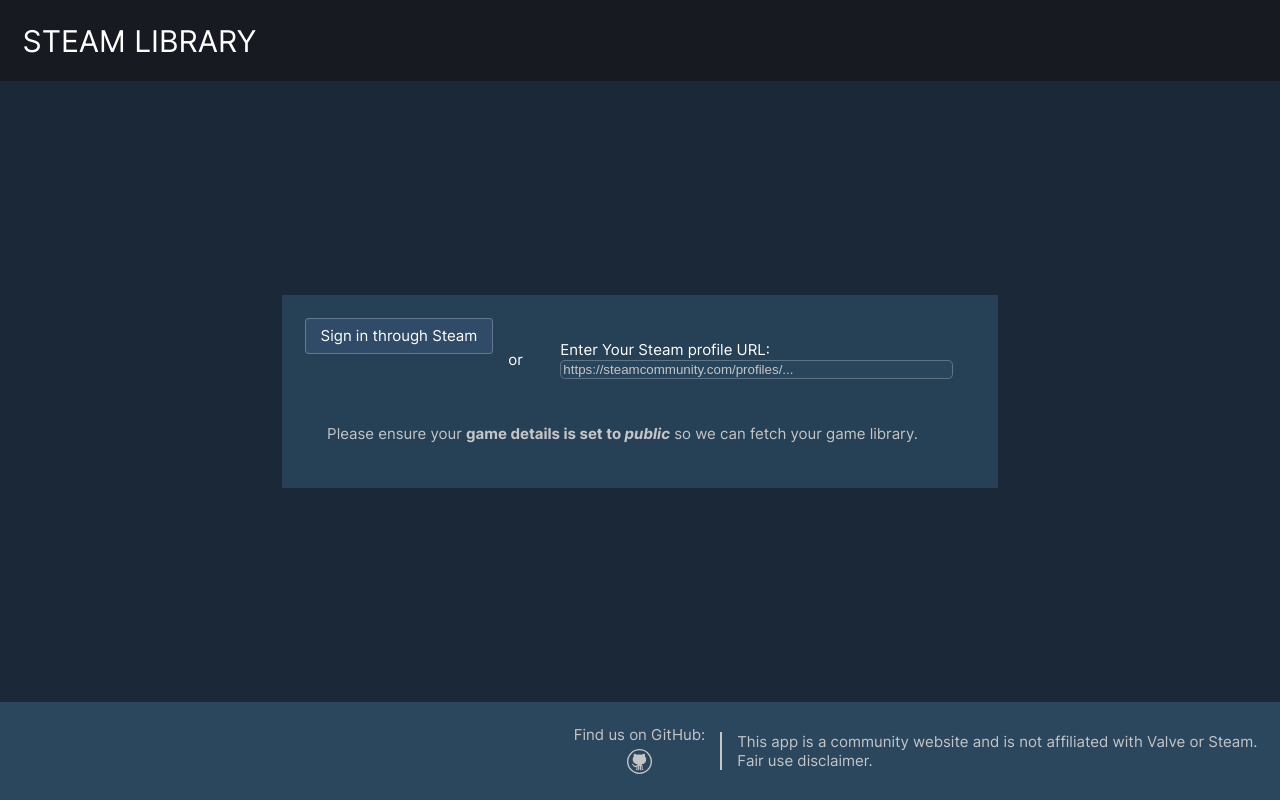
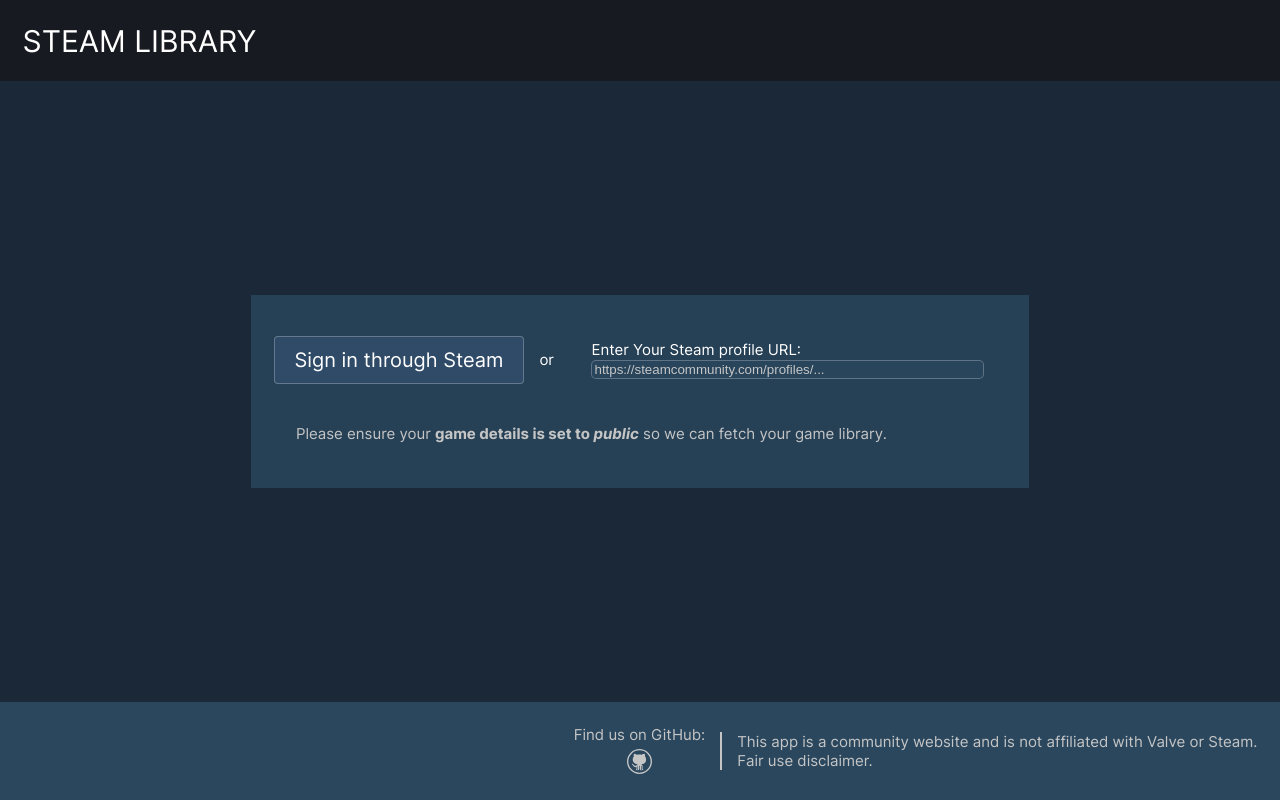
Before and after one commit to TobyLynas/SteamLibraryCompare, a React (Create React App) app in the folder client/: page /auth in a window 1280 px wide. Built offline with nearby package versions, Linux system fonts and the light colour scheme.

Commit message:
Set fixed heights for button component

```diff
--- a/client/src/pages/auth.tsx
+++ b/client/src/pages/auth.tsx
@@ -6,6 +6,7 @@ const Auth = () => (
         <div className={styles.topRow}>
             <Button
                 text="Sign in through Steam"
+                variant="large"
                 onClick={() => console.log("Steam Auth Stuff")}
             />
             <div className={styles.or}>or</div>
--- a/client/src/styles/Button.module.css
+++ b/client/src/styles/Button.module.css
@@ -1,12 +1,12 @@
 .button {
-    align-self: start;
     background-color: var(--theme-button-background);
     border-radius: 0.4rem;
     border: var(--theme-border) 1px solid;
     color: var(--theme-page-text);
     font-family: var(--theme-base-font-family);
     font-size: var(--theme-base-font-size);
-    padding: 0.5em 1em;
+    padding: 0 1em;
+    height: 3.6rem;
 }
 
 .button:hover {
@@ -19,8 +19,10 @@
 .small {
     composes: button;
     font-size: 1rem;
+    height: 2.4rem;
 }
 .large {
     composes: button;
     font-size: 2rem;
+    height: 4.8rem;
 }
```
